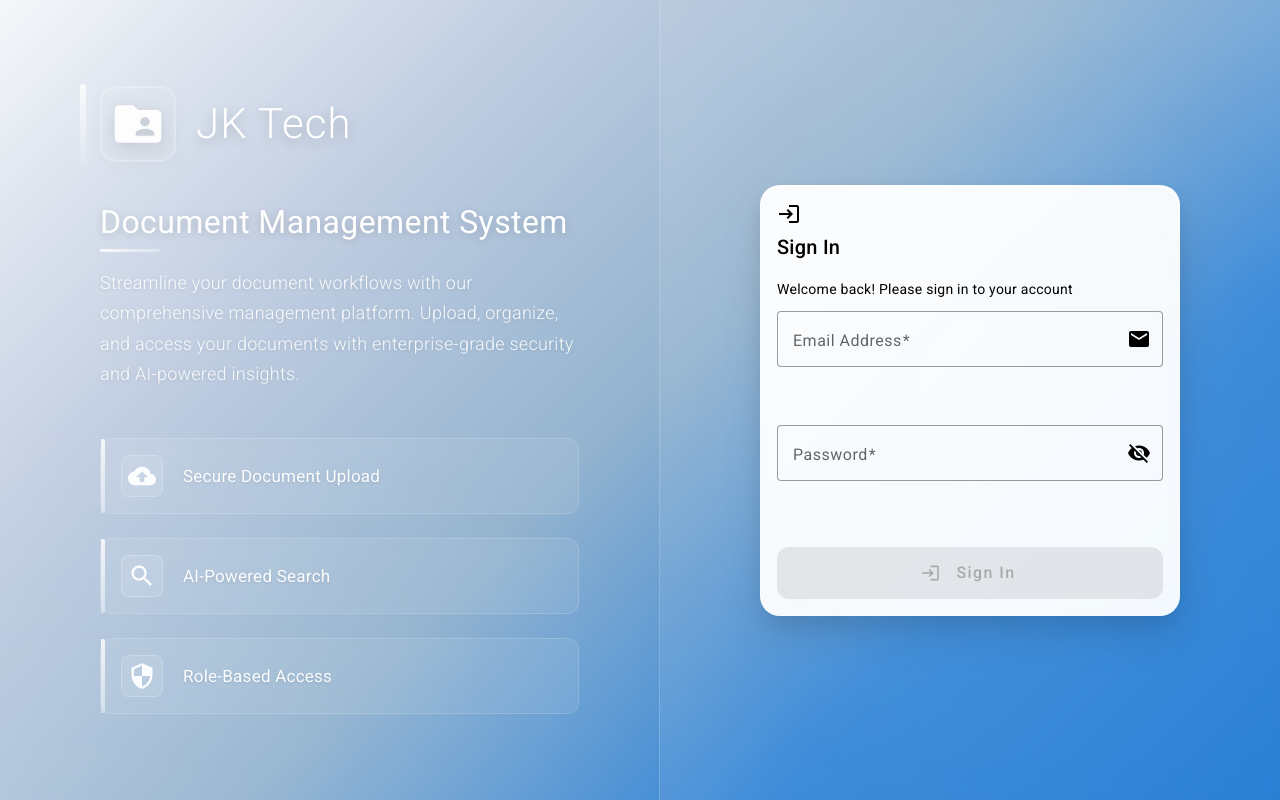
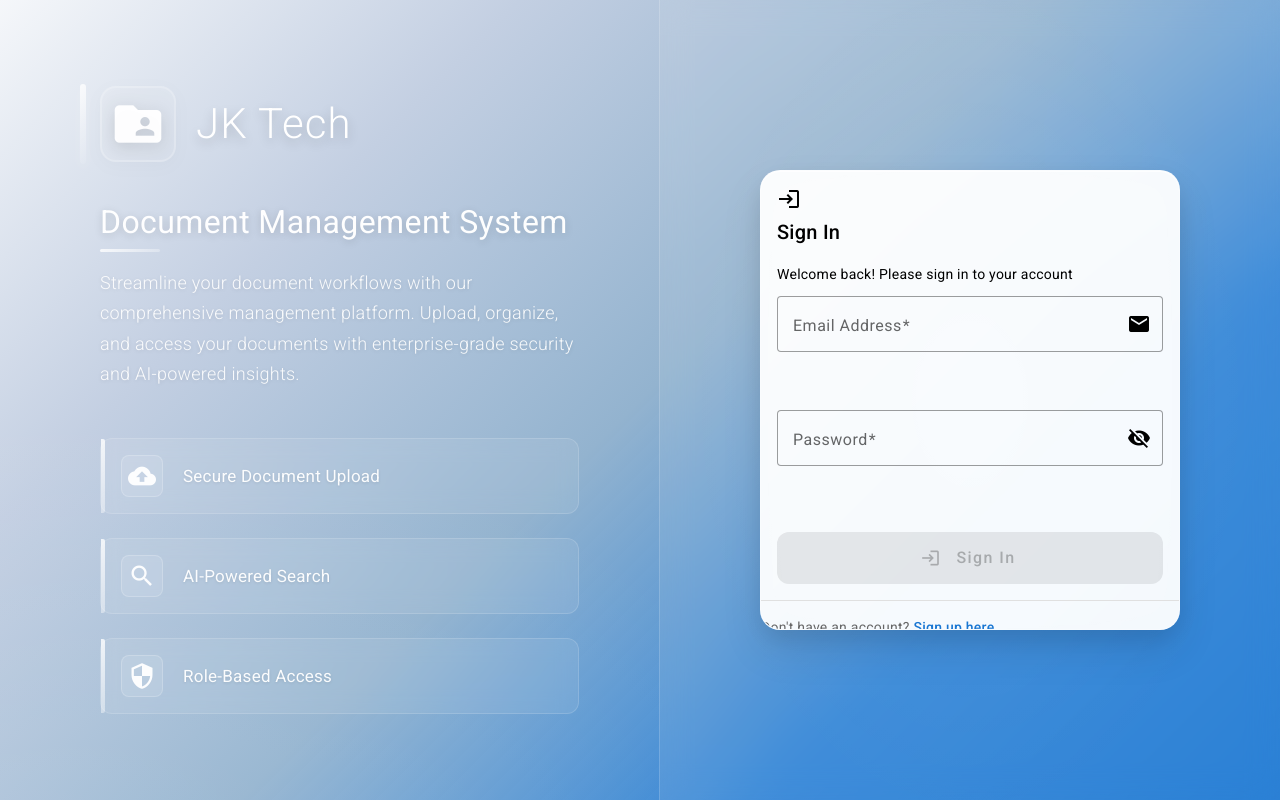
Before and after one commit to rohitshelhalkar/jk-tech-frontend-angular-poc, an Angular app: page /auth/login in a window 1280 px wide. Built offline with nearby package versions, Linux system fonts and the light colour scheme.

Commit message:
Enable user registration flow with enhanced error handling and navigation

```diff
--- a/src/app/features/auth/login/login.component.html
+++ b/src/app/features/auth/login/login.component.html
@@ -98,6 +98,13 @@
             </button>
           </form>
         </mat-card-content>
+
+        <mat-card-actions class="auth-actions">
+          <p class="auth-link-text">
+            Don't have an account?
+            <a routerLink="/auth/register" class="auth-link">Sign up here</a>
+          </p>
+        </mat-card-actions>
       </mat-card>
 
     </div>
--- a/src/app/features/auth/login/login.component.scss
+++ b/src/app/features/auth/login/login.component.scss
@@ -504,6 +504,29 @@
   }
 }
 
+.auth-actions {
+  text-align: center;
+  padding: 16px 24px;
+  border-top: 1px solid #e0e0e0;
+  margin: 16px -24px -24px -24px;
+}
+
+.auth-link-text {
+  margin: 0;
+  color: #666;
+  font-size: 14px;
+
+  .auth-link {
+    color: #1976d2;
+    text-decoration: none;
+    font-weight: 500;
+
+    &:hover {
+      text-decoration: underline;
+    }
+  }
+}
+
 // Custom snackbar styles
 :host ::ng-deep {
   .success-snackbar {
--- a/src/app/features/auth/register/register.component.ts
+++ b/src/app/features/auth/register/register.component.ts
@@ -88,6 +88,29 @@ export class RegisterComponent {
         error: (error) => {
           this.isLoading = false;
           console.error('Registration failed:', error);
+
+          let errorMessage = 'Registration failed. Please try again.';
+
+          if (error.status === 409) {
+            errorMessage = 'User with this email already exists. Please use a different email.';
+          } else if (error.status === 400) {
+            if (error.error?.message?.includes('email')) {
+              errorMessage = 'Please provide a valid email address.';
+            } else if (error.error?.message?.includes('password')) {
+              errorMessage = 'Password must be at least 6 characters long.';
+            } else if (error.error?.message) {
+              errorMessage = error.error.message;
+            }
+          } else if (error.status === 0) {
+            errorMessage = 'Unable to connect to server. Please check your connection.';
+          } else if (error.error?.message) {
+            errorMessage = error.error.message;
+          }
+
+          this.snackBar.open(errorMessage, 'Close', {
+            duration: 5000,
+            panelClass: ['error-snackbar']
+          });
         }
       });
     } else {
```
